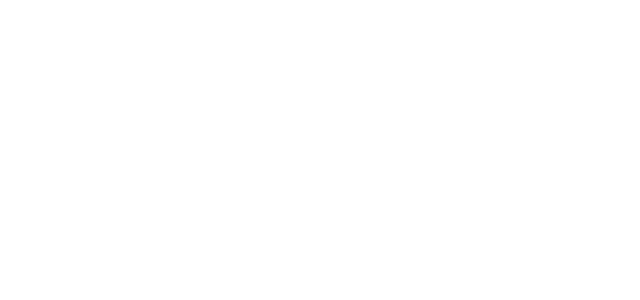
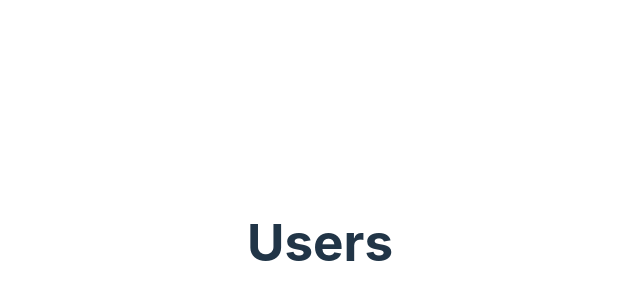
Before and after one commit to pawelrusak/react-redux-advanced-filter-app, a React (Vite) app: page / in a window 1280 px wide. Shown: the part 158-458 px from the top of the page, without its empty margins (320-960 px from the left). Built offline with nearby package versions, Linux system fonts and the light colour scheme.

Commit message:
feat: add Users container to main page

```diff
--- a/src/App.tsx
+++ b/src/App.tsx
@@ -1,7 +1,8 @@
+import { UsersContainer } from "@/features/users/users.container";
 import "./App.css";
 
 function App() {
-  return <></>;
+  return <UsersContainer />;
 }
 
 export default App;
--- /dev/null
+++ b/src/features/users/users.container.tsx
@@ -0,0 +1,9 @@
+export function UsersContainer() {
+  return (
+    <main>
+      <header>
+        <h1>Users</h1>
+      </header>
+    </main>
+  );
+}
```
